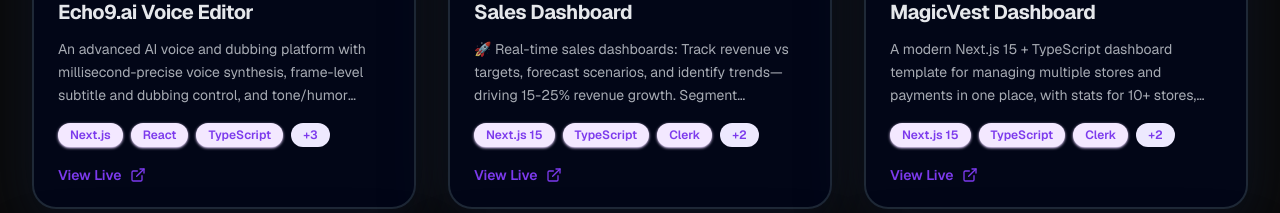
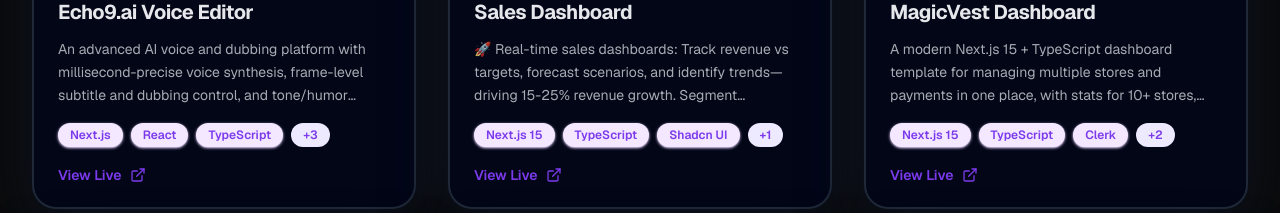
Before and after one commit to atiqurrehman123/portfolio, a Next.js app: page / in a window 1280 px wide. Shown: the part 2040-2253 px from the top of the page. Built offline with nearby package versions, Linux system fonts and the light colour scheme; no server answers.

Commit message:
sales dashbaord added and code vista link added

```diff
--- a/components/portfolio/data.ts
+++ b/components/portfolio/data.ts
@@ -250,22 +250,21 @@ export const PORTFOLIO_DATA = {
       icon: 'Monitor',
       description:
         '🚀 Real-time sales dashboards: Track revenue vs targets, forecast scenarios, and identify trends—driving 15-25% revenue growth. Segment customers by CLV, predict churn risks, optimize products—reducing ',
-      tags: ['Next.js 15', 'TypeScript', 'Clerk', 'Shadcn UI', 'Tailwind v4'],
+      tags: ['Next.js 15', 'TypeScript', 'Shadcn UI', 'Tailwind v4'],
       link: 'https://sales-dashboard-seven-sandy.vercel.app/sales-dashboard/overview',
       images: [
-        'https://res.cloudinary.com/chat-app-work/image/upload/v1765293919/magic3_bdldng.png',
-        'https://res.cloudinary.com/chat-app-work/image/upload/v1765293918/magic1_ujxfeg.png',
-        'https://res.cloudinary.com/chat-app-work/image/upload/v1765293919/magic_yjmufv.png',
-        'https://res.cloudinary.com/chat-app-work/image/upload/v1765293920/magic2_sygrqh.png',
-        'https://res.cloudinary.com/chat-app-work/image/upload/v1765293920/magic9_xgslcl.png',
-        'https://res.cloudinary.com/chat-app-work/image/upload/v1765293919/magic5_uiau3v.png',
-        'https://res.cloudinary.com/chat-app-work/image/upload/v1765293922/magic6_nn5dys.png',
-        'https://res.cloudinary.com/chat-app-work/image/upload/v1765293922/magic10_chfnmj.png',
-        'https://res.cloudinary.com/chat-app-work/image/upload/v1765293921/magic4_fvogzh.png',
-        'https://res.cloudinary.com/chat-app-work/image/upload/v1765293922/magic12_kounqf.png',
+        'https://res.cloudinary.com/chat-app-work/image/upload/v1771394389/sales7_kn9wgv.png',
+        'https://res.cloudinary.com/chat-app-work/image/upload/v1771394390/sales1_mklt5u.png',
+        'https://res.cloudinary.com/chat-app-work/image/upload/v1771394390/sales6_zdrrn7.png',
+        'https://res.cloudinary.com/chat-app-work/image/upload/v1771394390/sales8_m9vzp7.png',
+        'https://res.cloudinary.com/chat-app-work/image/upload/v1771394391/sales2_kly1nx.png',
+        'https://res.cloudinary.com/chat-app-work/image/upload/v1771394391/sales3_otjsnn.png',
+        'https://res.cloudinary.com/chat-app-work/image/upload/v1771394391/sales4_emkrie.png',
+        'https://res.cloudinary.com/chat-app-work/image/upload/v1771394392/sales5_vvmzb5.png'
+
       ],
       videos: [
-        'https://res.cloudinary.com/chat-app-work/video/upload/v1765294792/Authentication___Sign_In_nj2e2f.mp4',
+        'https://res.cloudinary.com/chat-app-work/video/upload/v1771394357/Sales_Dashboard_Overview_1_zgcxar.mp4',
       ],
     },
     {
@@ -353,6 +352,7 @@ export const PORTFOLIO_DATA = {
       icon: 'Monitor',
       description:
         'A company website for Code Vista, a software development company.',
+      link: 'https://codevista-studio.vercel.app/',
       tags: ['Next.js', 'Tailwind CSS', 'TypeScript'],
 
       images: [
```
